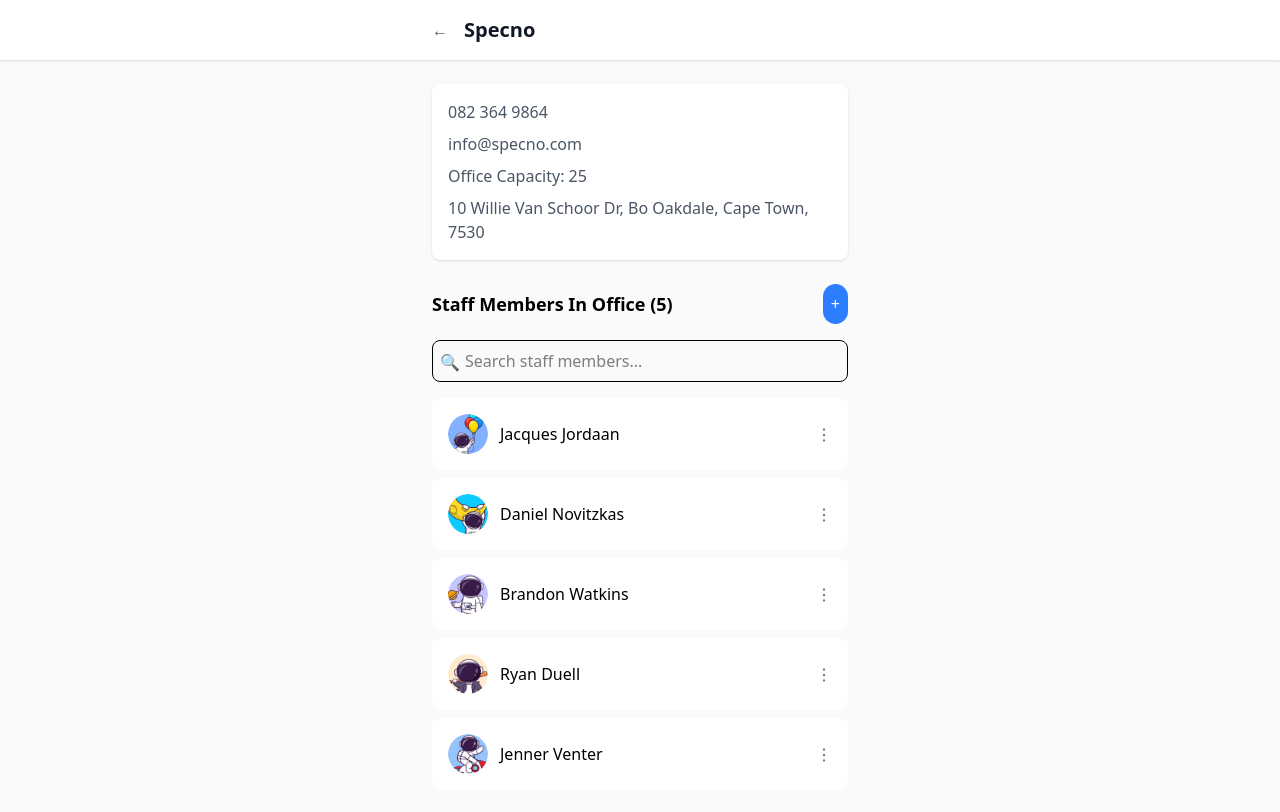
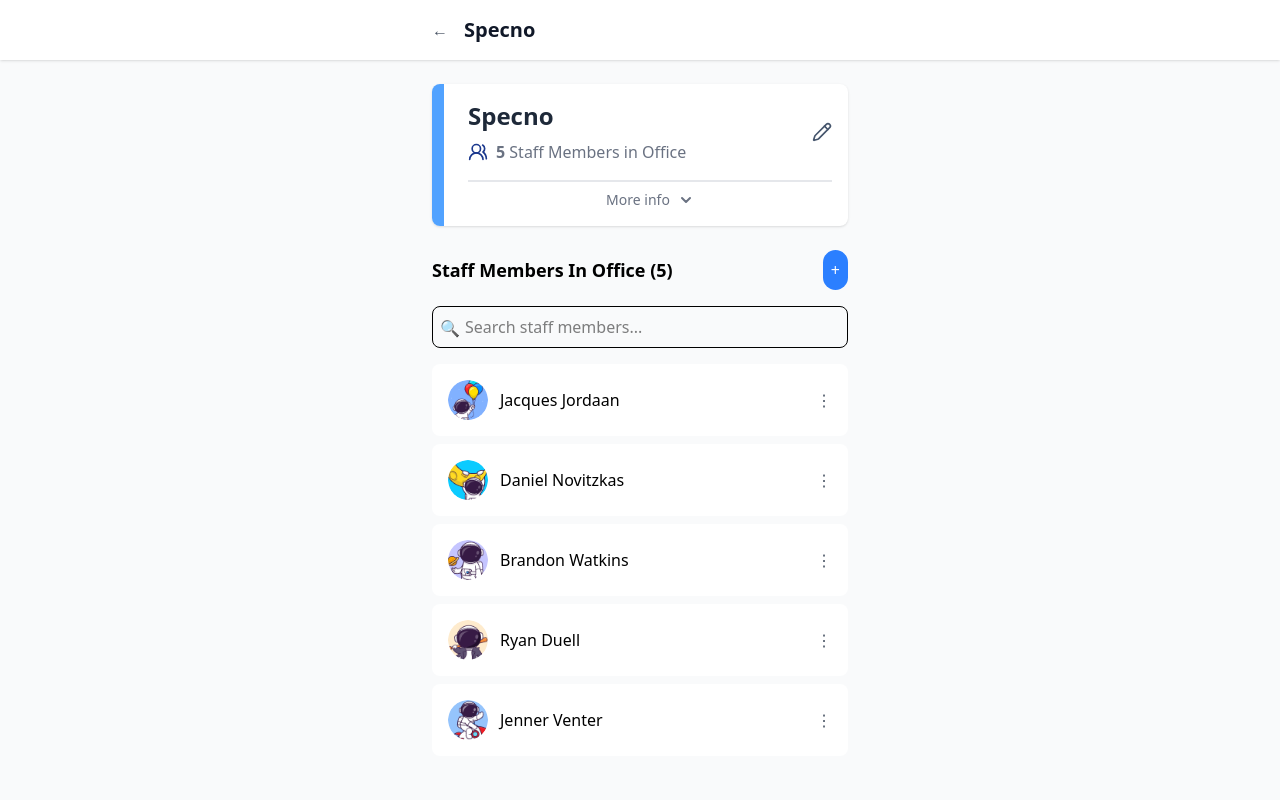
Before and after one commit to mitchiemt11/office-space-management, a React (Vite) app: page /office/1 in a window 1280 px wide. Shown: the top 812 px of the page. Built offline with nearby package versions, Linux system fonts and the light colour scheme.

Commit message:
More info: Office view

```diff
--- a/src/components/OfficeCard.tsx
+++ b/src/components/OfficeCard.tsx
@@ -1,6 +1,7 @@
 import React from 'react';
+import { Pencil, Mail, Phone, UsersRound, MapPin } from 'lucide-react';
+import { Link } from 'react-router-dom';
 import { Office } from '../types';
-import { Pencil, Mail, Phone, Users, MapPin } from 'lucide-react';
 
 interface OfficeCardProps {
   office: Office;
@@ -16,14 +17,10 @@
         <div className="pl-6 pr-4 py-4 border-l-12 border-blue-400">
           <div className="flex items-center justify-between">
             <div>
-              <h2 className="text-2xl font-semibold text-gray-800">{office.name}</h2>
+              <Link to={`/office/${office.id}`} className="text-2xl font-semibold text-gray-800">{office.name}</Link>
               <div className="flex items-center mt-2 gap-2">
-                <div className="opacity-50">
-                  <svg width="24" height="24" viewBox="0 0 24 24" fill="none" xmlns="http://www.w3.org/2000/svg">
-                    <path d="M12 12C14.21 12 16 10.21 16 8C16 5.79 14.21 4 12 4C9.79 4 8 5.79 8 8C8 10.21 9.79 12 12 12ZM12 14C9.33 14 4 15.34 4 18V20H20V18C20 15.34 14.67 14 12 14Z" fill="currentColor"/>
-                  </svg>
-                </div>
-                <p className="text-gray-500 text-lg">
+                <UsersRound className="w-5 h-5 text-blue-900" />
+                <p className="text-gray-500 text-base">
                   <strong>{office.staffMembers.length}</strong> Staff Members in Office
                 </p>
               </div>
@@ -33,7 +30,7 @@
           <hr className="mt-4 border border-gray-200" />
           <button
           onClick={() => setIsExpanded(!isExpanded)}
-          className="w-full flex justify-center items-center gap-2 mt-2 text-gray-500"
+          className="w-full flex justify-center items-center gap-2 mt-2 text-gray-500 text-sm"
         >
           More info
           <svg
@@ -58,7 +55,7 @@
               <span>{office.email}</span>
             </div>
             <div className="flex items-center gap-3">
-              <Users className="w-5 h-5 text-blue-900" />
+              <UsersRound className="w-5 h-5 text-blue-900" />
               <span>Office Capacity: {office.capacity}</span>
             </div>
             <div className="flex items-center gap-3">
@@ -74,3 +71,9 @@
 };
 
 export default OfficeCard;
+
+
+
+
+
+<UsersRound />
--- a/src/pages/OfficePage.tsx
+++ b/src/pages/OfficePage.tsx
@@ -5,6 +5,7 @@
 import StaffList from '../components/StaffList';
 import AddStaffModal from '../components/AddStaffModal';
 import { Staff } from '../types';
+import OfficeCard from '../components/OfficeCard';
 
 const OfficePage: React.FC = () => {
   const { id } = useParams<{ id: string }>();
@@ -20,14 +21,7 @@
 
   return (
     <Layout title={office.name} showBack>
-      <div className="bg-white rounded-lg shadow p-4 mb-4">
-        <div className="space-y-2">
-          <p className="text-gray-600">{office.phone}</p>
-          <p className="text-gray-600">{office.email}</p>
-          <p className="text-gray-600">Office Capacity: {office.capacity}</p>
-          <p className="text-gray-600">{office.address}</p>
-        </div>
-      </div>
+      <OfficeCard office={office} />
 
       <div className="mt-6">
         <div className="flex justify-between items-center mb-4">
```
